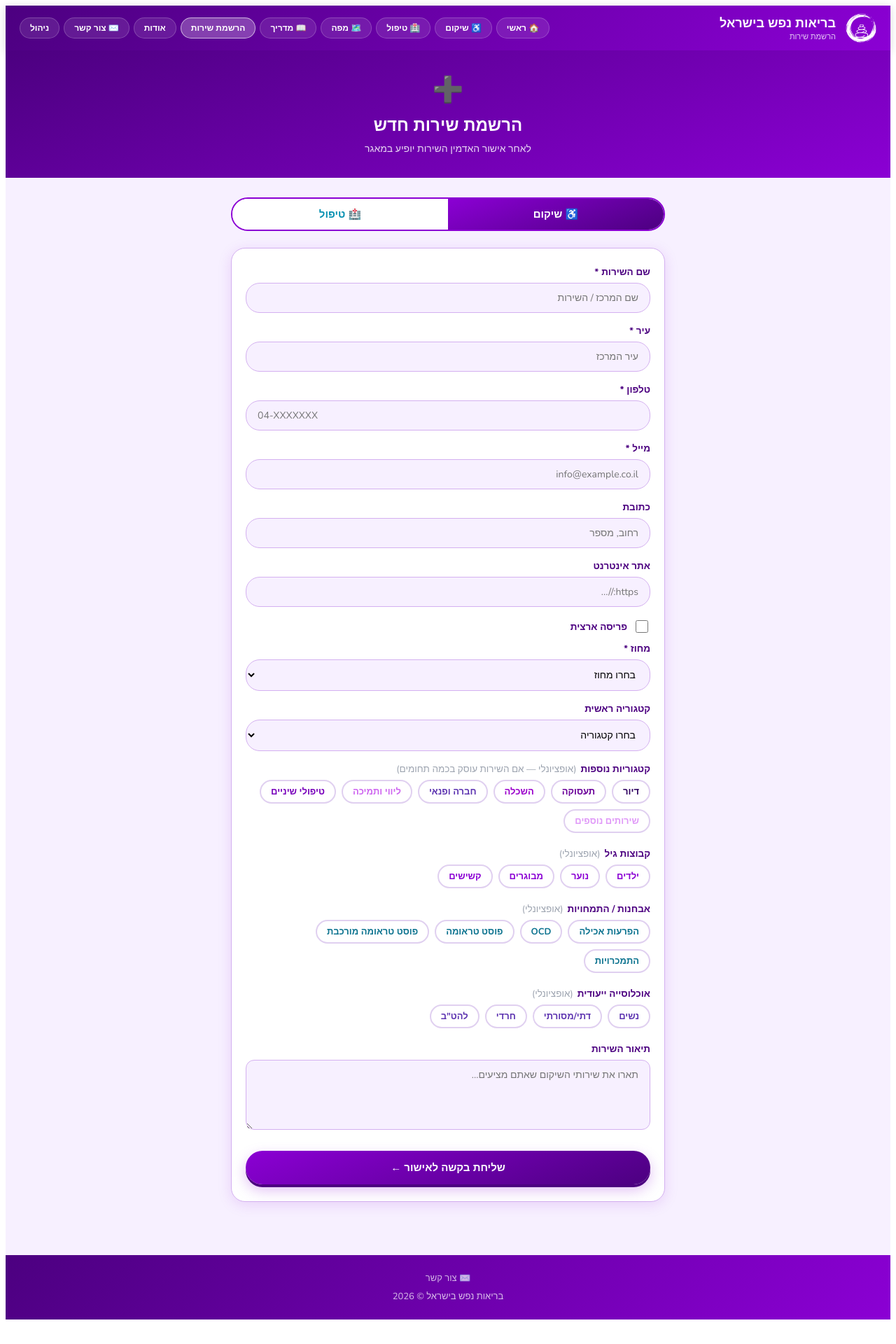
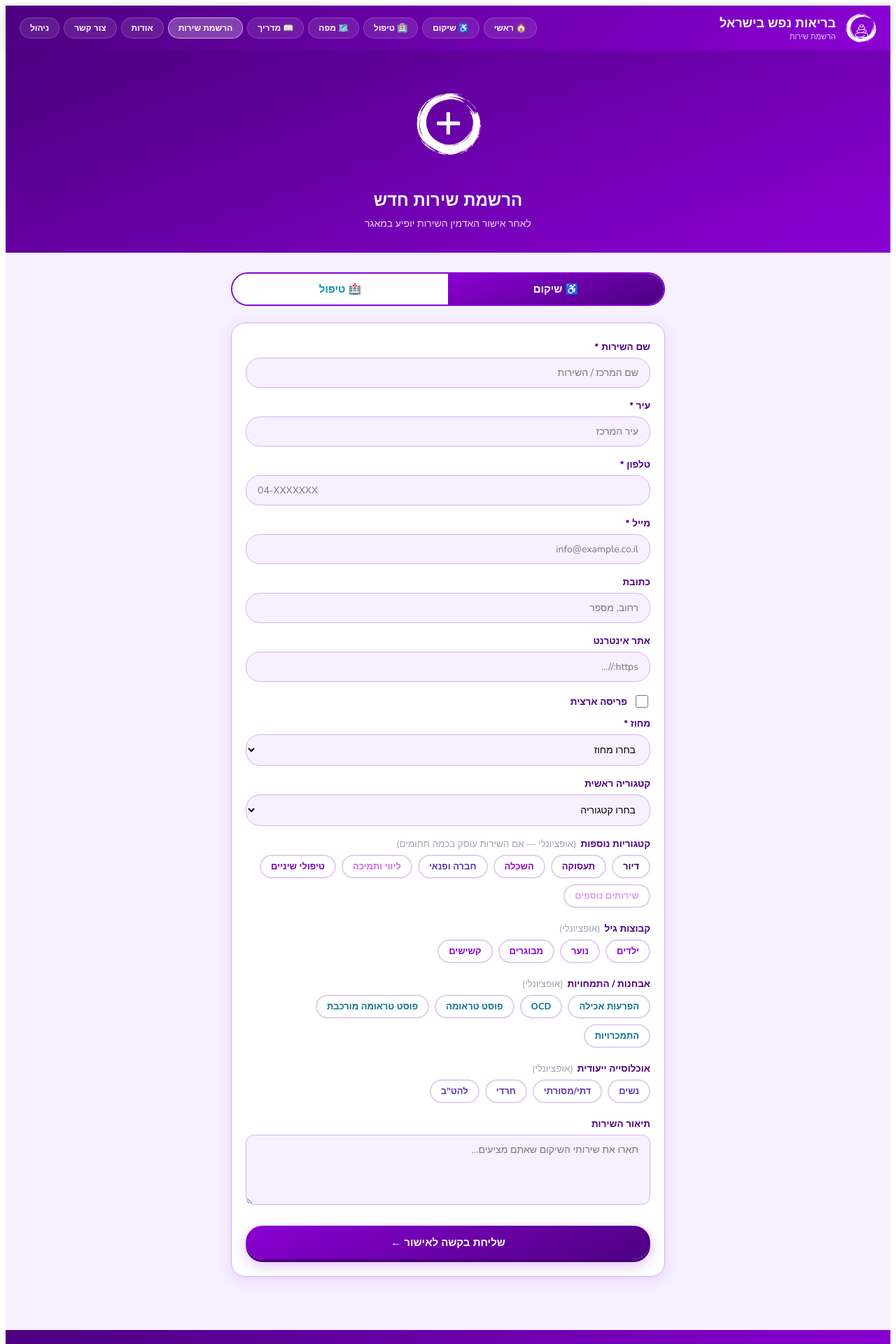
Before and after one commit to sivantelem-commits/rehab-directory, a Next.js app: page /register in a window 1280 px wide. Shown: the top 1920 px of the page at 70% size. Before the commit the page ends 1893 px from the top, so only its background shows below. Built offline with nearby package versions, Linux system fonts and the light colour scheme.

Commit message:
Update register.js

```diff
--- a/pages/register.js
+++ b/pages/register.js
@@ -8,7 +8,7 @@ const AGE_GROUPS = ['ילדים', 'נוער', 'מבוגרים', 'קשישים']
 const DIAGNOSES = ['הפרעות אכילה', 'OCD', 'פוסט טראומה', 'פוסט טראומה מורכבת', 'התמכרויות']
 const POPULATIONS = ['נשים', 'דתי/מסורתי', 'חרדי', 'להט"ב']
 
-const NAV = [['/', '🏠 ראשי'], ['/rehab', '♿ שיקום'], ['/treatment', '🏥 טיפול'], ['/map', '🗺️ מפה'], ['/guide', '📖 מדריך'], ['/register', 'הרשמת שירות'], ['/about', 'אודות'], ['/contact', '✉️ צור קשר'], ['/admin', 'ניהול']]
+const NAV = [['/', '🏠 ראשי'], ['/rehab', '♿ שיקום'], ['/treatment', '🏥 טיפול'], ['/map', '🗺️ מפה'], ['/guide', '📖 מדריך'], ['/register', 'הרשמת שירות'], ['/about', 'אודות'], ['/contact', 'צור קשר'], ['/admin', 'ניהול']]
 
 const emptyForm = {
   name: '', district: '', city: '', category: '', subcategory: '',
@@ -168,7 +168,7 @@ export default function Register() {
           background: `linear-gradient(160deg, ${darkColor}, ${color})`,
           color: 'white', padding: '32px 20px', textAlign: 'center',
         }}>
-          <div style={{ fontSize: 36, marginBottom: 10 }}>➕</div>
+          <img src='/register-icon.png' alt='הרשמת שירות' style={{ width: 160, height: 160, objectFit: 'contain', marginBottom: 0, filter: 'invert(1) brightness(10)' }} />
           <h1 style={{ fontSize: 24, fontWeight: 800, margin: '0 0 8px' }}>הרשמת שירות חדש</h1>
           <p style={{ fontSize: 14, opacity: 0.85, margin: 0 }}>לאחר אישור האדמין השירות יופיע במאגר</p>
         </div>
@@ -459,7 +459,7 @@ export default function Register() {
           padding: '24px', fontSize: 13, marginTop: 48, fontWeight: 500,
         }}>
           <div style={{ marginBottom: 8 }}>
-            <a href="/contact" style={{ color: 'rgba(255,255,255,0.7)', textDecoration: 'none' }}>✉️ צור קשר</a>
+            <a href="/contact" style={{ color: 'rgba(255,255,255,0.7)', textDecoration: 'none' }}>צור קשר</a>
           </div>
           בריאות נפש בישראל © 2026
         </footer>
```
